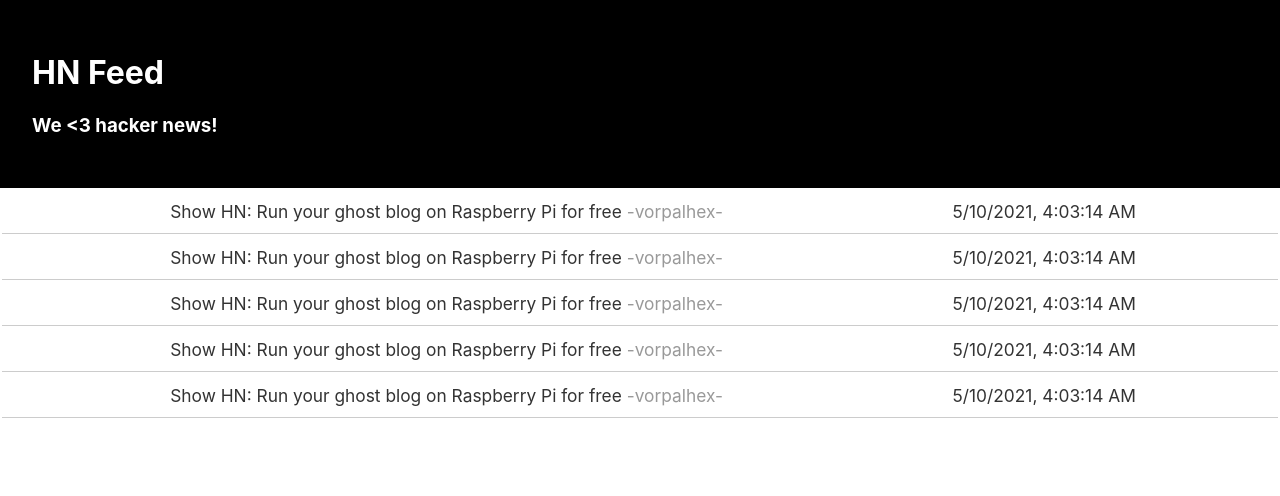
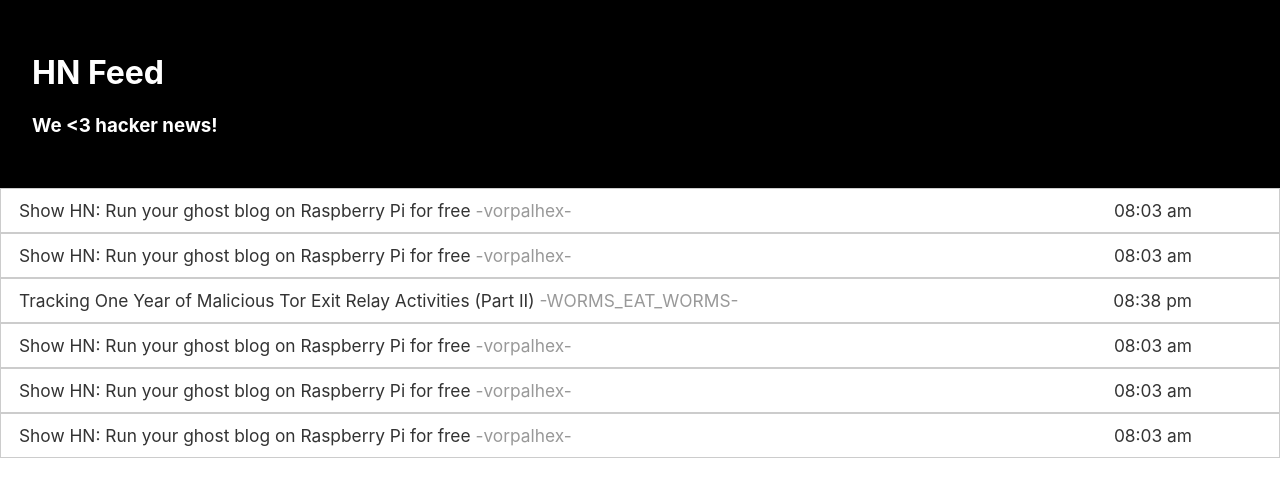
Before and after one commit to joseAbarcaSaavedra/reign-client, a React (Create React App) app: page / in a window 1280 px wide. Shown: the top 496 px of the page. Built offline with nearby package versions, Linux system fonts and the light colour scheme.

Commit message:
setDeleted item

```diff
--- a/src/App.js
+++ b/src/App.js
@@ -21,12 +21,59 @@
   objectID: '27102565',
 }
 
+const ITEM2 = {
+  created_at: '2021-05-10T20:38:09.000Z',
+  title: null,
+  url: null,
+  author: 'WORMS_EAT_WORMS',
+  points: null,
+  story_text: null,
+  comment_text:
+    'Yes, I am wondering why the person with the username containing the word “Penis” runs Tor exit nodes. It is curious and agree could easily be totally unrelated.',
+  num_comments: null,
+  story_id: 27108109,
+  story_title:
+    'Tracking One Year of Malicious Tor Exit Relay Activities (Part II)',
+  story_url:
+    'https://nusenu.medium.com/tracking-one-year-of-malicious-tor-exit-relay-activities-part-ii-85c80875c5df',
+  parent_id: 27110551,
+  created_at_i: 1620679089,
+  _tags: ['comment', 'author_WORMS_EAT_WORMS', 'story_27108109'],
+  objectID: '27110620',
+  _highlightResult: {
+    author: {
+      value: 'WORMS_EAT_WORMS',
+      matchLevel: 'none',
+      matchedWords: [],
+    },
+    comment_text: {
+      value:
+        'Yes, I am wondering why the person with the username containing the word “Penis” runs Tor exit <em>nodes</em>. It is curious and agree could easily be totally unrelated.',
+      matchLevel: 'full',
+      fullyHighlighted: false,
+      matchedWords: ['nodejs'],
+    },
+    story_title: {
+      value:
+        'Tracking One Year of Malicious Tor Exit Relay Activities (Part II)',
+      matchLevel: 'none',
+      matchedWords: [],
+    },
+    story_url: {
+      value:
+        'https://nusenu.medium.com/tracking-one-year-of-malicious-tor-exit-relay-activities-part-ii-85c80875c5df',
+      matchLevel: 'none',
+      matchedWords: [],
+    },
+  },
+}
+
 function App() {
   return (
     <div className='App'>
       <PageHeader title='HN Feed' subtitle='We <3 hacker news!' />
       <FeedList
-        items={[ITEM, ITEM, ITEM, ITEM, ITEM]}
+        items={[ITEM, ITEM, ITEM2, ITEM, ITEM, ITEM]}
         columns={['Title', 'Author', 'ObjectID', 'Timestamp', 'REMOVE?']}
       />
     </div>
--- a/src/components/DateInformation/index.js
+++ b/src/components/DateInformation/index.js
@@ -1,5 +1,33 @@
 import React, { Fragment } from 'react'
-export const DateInformation = ({ date = null }) => {
-  const dateStr = date ? new Date(date * 1000) : new Date()
-  return <Fragment>{dateStr.toLocaleString()}</Fragment>
+
+const MONTHS = ['Jan', 'Feb', 'Mar', 'Jul', 'Aug', 'Sep', 'Oct', 'Nov', 'Dec']
+const DAY_TIME = 1000 * 60 * 60 * 24
+
+const hourFormat = (date) => {
+  const hours = date.getHours()
+  const hourAbs = Math.abs(hours - 12)
+  const minutes = date.getMinutes()
+  return `${hourAbs < 10 ? '0'.concat(hourAbs) : hourAbs}:${
+    minutes < 10 ? '0'.concat(minutes.toString()) : minutes
+  } ${hours < 12 ? 'am' : 'pm'}`
 }
+
+const dayFormat = (date) => {
+  const month = date.getMonth()
+  const day = date.getDate()
+  return `${MONTHS[month]} ${day}`
+}
+export const DateInformation = React.memo(({ date = null }) => {
+  const dateStr = new Date(date)
+  const diffTime = Math.abs(new Date() - dateStr)
+  const diffDays = diffTime / DAY_TIME
+
+  const value =
+    diffDays < 1
+      ? hourFormat(dateStr)
+      : diffDays >= 1 && diffDays < 2
+      ? 'Yesterday'
+      : dayFormat(dateStr)
+
+  return <Fragment>{value}</Fragment>
+})
--- a/src/components/FeedItem/index.js
+++ b/src/components/FeedItem/index.js
@@ -1,45 +1,53 @@
 import React, { useState } from 'react'
 import { DateInformation } from '../DateInformation'
 
-import { Table, Link, Author, RemoveContainer } from './styles'
+import {
+  Table,
+  Link,
+  Author,
+  RemoveContainer,
+  TdAlignLeft,
+  TdAlignRight,
+  Icon,
+} from './styles'
 export const FeedItem = ({ data = {}, onRemove = () => {} }) => {
   const [isShown, setIsShown] = useState(false)
   const url = data ? data.story_url : ''
-  const onClick = () => {
-    console.log('redirect', data)
-    window.open(url, '_blank')
-  }
 
-  console.log('isShown', isShown)
   return (
     <>
-      <Link
-        href={url}
+      <Table
+        style={{
+          background: isShown ? '#fafafa' : '#fff',
+        }}
         onMouseEnter={() => setIsShown(true)}
         onMouseLeave={() => setIsShown(false)}
       >
-        <Table style={{ background: isShown ? '#fafafa' : '#fff' }}>
         <tbody>
           <tr>
-              <td colSpan={2}>
+            <TdAlignLeft colSpan={3}>
+              <Link href={url} target='_blank'>
                 {(data && data.story_title) || (data && data.title)}{' '}
                 <Author>{(data && data.author) || '-'}</Author>
-              </td>
-              <td></td>
-              <td>
-                <DateInformation date={(data && data.created_at_i) || null} />
-              </td>
+              </Link>
+            </TdAlignLeft>
+            <TdAlignRight>
+              <Link href={url} target='_blank'>
+                <DateInformation date={(data && data.created_at) || null} />
+              </Link>
+            </TdAlignRight>
             <RemoveContainer>
               {isShown && (
-                  <button type='button' onClick={() => onRemove(data)}>
-                    REMOVE
-                  </button>
+                <Icon
+                  src='/trash.png'
+                  alt='delete'
+                  onClick={() => onRemove(data)}
+                />
               )}
             </RemoveContainer>
           </tr>
         </tbody>
       </Table>
-      </Link>
     </>
   )
 }
--- a/src/components/FeedItem/styles.js
+++ b/src/components/FeedItem/styles.js
@@ -14,6 +14,28 @@
     background: #fafafa;
   }
 `
+export const Icon = styled.img`
+  width: 30px;
+  height: 30px;
+  cursor: pointer;
+`
+
+export const DeleteButton = styled.button`
+  ${
+    '' /*  background-image:: url('./../../assets/trash.png');
+  background-repeat: no-repeat;
+  height: 50px; */
+  }
+`
+
+export const TdAlignLeft = styled.td`
+  text-align: left;
+  padding-left: 1rem;
+`
+export const TdAlignRight = styled.td`
+  text-align: right;
+`
+
 export const RemoveContainer = styled.td`
   width: 80px;
 `
--- a/src/components/FeedList/index.js
+++ b/src/components/FeedList/index.js
@@ -1,20 +1,21 @@
 import React, { useState, useEffect } from 'react'
 import { FeedItem } from '../FeedItem'
 import { Table, TdBordered } from './styles'
+import { useLocalStorage } from '../../hooks/useLocalStorage'
+const getItemKey = (item) => (item && item.objectID) || JSON.stringify(item)
+const deletedFilter = (deletedItems) => (item) => {
+  const iKey = item.objectID
+  const visible = deletedItems && !deletedItems[iKey]
+  return visible
+}
+export const FeedList = ({ items = [], columns = [] }) => {
+  const [deletedItems, setDeletedItems] = useLocalStorage('deleted-items', {})
+  const [deletedItem, setDeletedItem] = useState(null)
+  const [feed, setFeed] = useState(items.filter(deletedFilter(deletedItems)))
 
-const getItemKey = (item) => (item && item.objectID) || JSON.stringify(item)
-
-export const FeedList = ({ items = [], columns = [] }) => {
-  const [deletedItems, setDeletedItems] = useState({})
-  const [deletedItem, setDeletedItem] = useState(null)
-  const [feed, setFeed] = useState(items)
   // on load
   useEffect(() => {
-    const deleted = deletedItem
-    const f = items.filter((item) => {
-      const visible = deletedItems && !deletedItems[deleted]
-      return visible
-    })
+    const f = items.filter(deletedFilter(deletedItems))
     setFeed(f)
   }, [deletedItem, deletedItems, items])
 
@@ -22,10 +23,6 @@
     const removedObj = deletedItems || {}
     const iKey = getItemKey(item)
     setDeletedItem(iKey)
-
-    // set in localStorage
-
-    // update remove items
     removedObj[iKey] = true
     setDeletedItems(removedObj)
   }
@@ -33,13 +30,6 @@
     <div>
       <section>
         <Table>
-          {/* <thead>
-            <tr>
-              {columns.map((col, key) => (
-                <th key={key}>{col}</th>
-              ))}
-            </tr>
-          </thead> */}
           <tbody>
             {feed.map((item, key) => (
               <tr key={key}>
--- a/src/components/FeedList/styles.js
+++ b/src/components/FeedList/styles.js
@@ -2,10 +2,11 @@
 
 export const Table = styled.table`
   width: 100%;
+  border-spacing: 0;
 `
 
 export const TdBordered = styled.td`
-  border-bottom: 1px solid #ccc;
+  border: 1px solid #ccc;
   padding: 0;
 `
 export const TrLeft = styled.tr`
--- /dev/null
+++ b/src/hooks/useLocalStorage.js
@@ -0,0 +1,30 @@
+import { useState } from 'react'
+
+const getFromStorage = (key, initialValue) => {
+  return () => {
+    try {
+      const item = window.localStorage.getItem(key)
+      return item ? JSON.parse(item) : initialValue
+    } catch (e) {
+      console.log(e)
+      return initialValue
+    }
+  }
+}
+
+export const useLocalStorage = (key, initialValue) => {
+  const [storedValue, setStoredValue] = useState(
+    getFromStorage(key, initialValue)
+  )
+  const setValue = (value) => {
+    try {
+      const valueToStore =
+        value instanceof Function ? value(storedValue) : value
+      setStoredValue(valueToStore)
+      window.localStorage.setItem(key, JSON.stringify(valueToStore))
+    } catch (error) {
+      console.log(error)
+    }
+  }
+  return [storedValue, setValue]
+}
```
Also changed, not shown: public/trash.png (added). Lines whose indentation alone changed are shown as unchanged.
